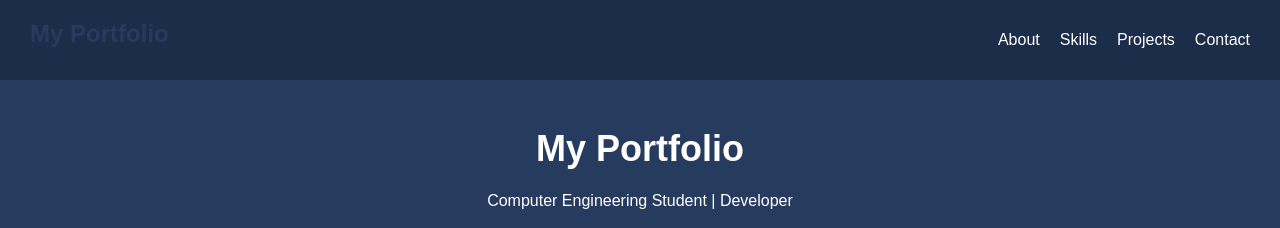
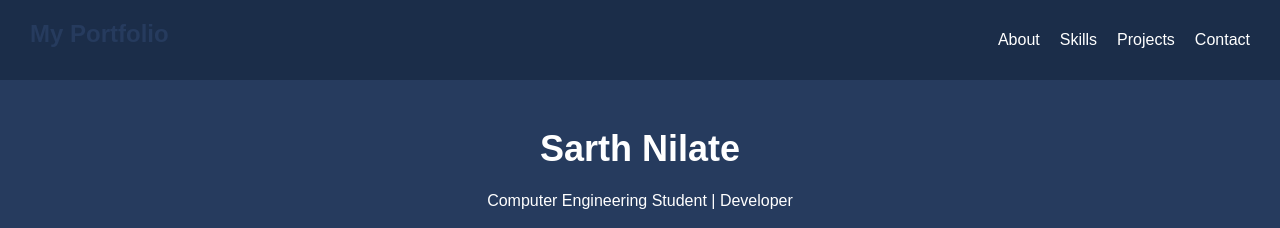
Before and after one commit to sarthnilate/GitHub-practical-test, a plain HTML site: page index.html in a window 1280 px wide. Shown: the top 228 px of the page. Drawn offline with Linux system fonts and the light colour scheme.

```diff
--- a/index.html
+++ b/index.html
@@ -20,7 +20,7 @@
 </nav>
 
     <header>
-        <h1>My Portfolio</h1>
+        <h1>Sarth Nilate</h1>
         <p>Computer Engineering Student | Developer</p>
     </header>
 
```
